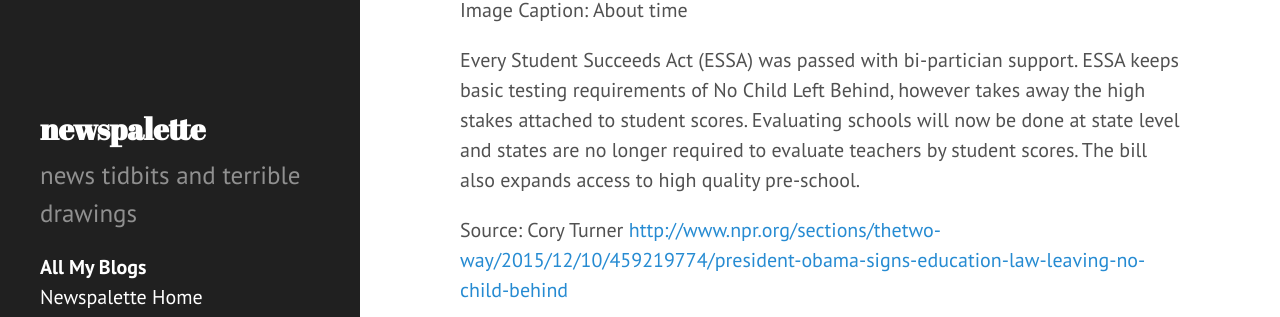
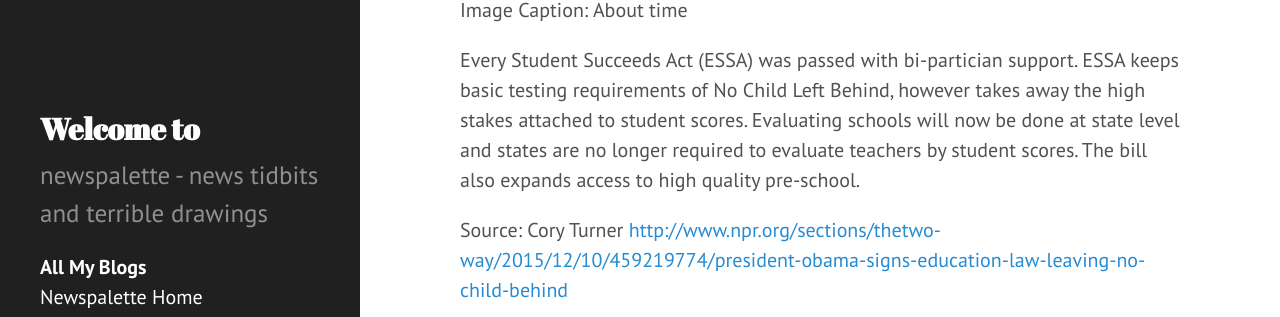
Before and after one commit to gentokozuma/newspalette, a Jekyll site: the page built from index.html, in a window 1280 px wide. Shown: the part 468-785 px from the top of the page. Built offline with Jekyll 4.4.1, drawn with Linux system fonts in a browser that asks for light colours; the list of posts is cut into pages by our own code.

Commit message:
Changed title and description

```diff
--- a/_config.yml
+++ b/_config.yml
@@ -3,8 +3,8 @@ pygments: true
 markdown: kramdown
 url: http://gentokozuma.github.io
 baseurl: /newspalette
-title: newspalette
+title: Welcome to
 author: Gento Kozuma
-description: news tidbits and terrible drawings
+description: newspalette - news tidbits and terrible drawings
 paginate: 5
 google_analystics:
```
